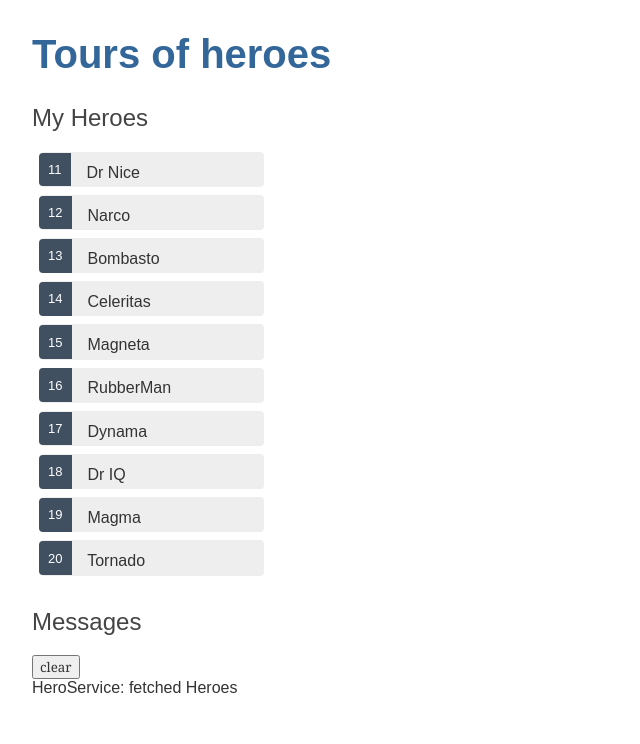
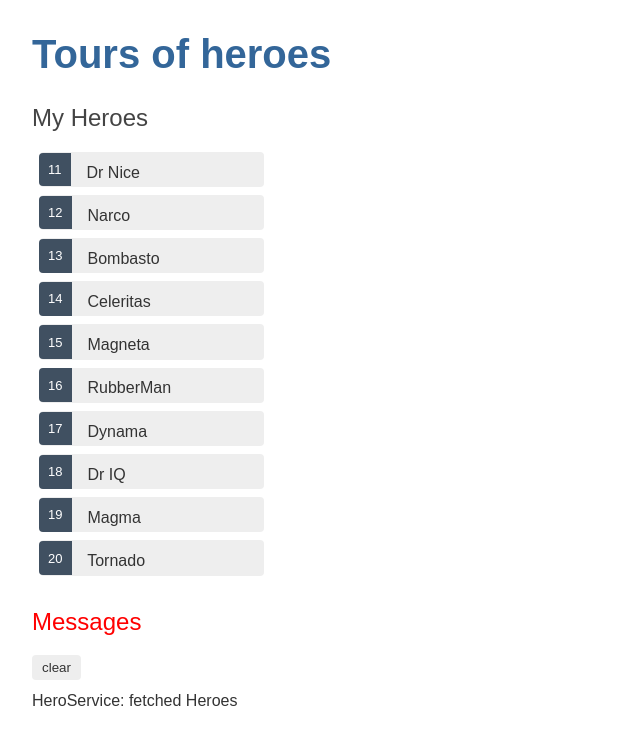
Before and after one commit to eagalvez/heroes_tutorial, an Angular app: page / in a window 1280 px wide. Shown: the top 744 px of the page, without its empty margins (0-640 px from the left). Built offline with nearby package versions, Linux system fonts and the light colour scheme.

Commit message:
css added to message

```diff
--- a/src/app/hero.service.ts
+++ b/src/app/hero.service.ts
@@ -8,6 +8,11 @@
 // in the dependency injection system
 @Injectable({ // accepts a metadata object for the service
   providedIn: 'root'
+  /*
+  You registered the HeroService as the provider of its
+  service at the root level so that it can be injected
+  anywhere in the app.
+  */
 })
 //  "service-in-service" scenario
 export class HeroService {
--- a/src/app/heroes/heroes.component.ts
+++ b/src/app/heroes/heroes.component.ts
@@ -1,6 +1,7 @@
 import { Component, OnInit } from '@angular/core';
 import { Hero } from '../hero';
 import { HeroService } from '../hero.service';
+import { MessageService } from '../message.service';
 @Component({
   selector: 'app-heroes',
   templateUrl: './heroes.component.html',
@@ -16,9 +17,17 @@
   selectedHero: Hero;
   heroes: Hero[];
   // define a component property called heroes to expose the HEROES array for binding.
-  onSelect(hero: Hero): void {
-    this.selectedHero = hero;
+
+
+  constructor(private heroService: HeroService,
+              private messageService: MessageService) { }
+// The parameter simultaneously defines a private heroService
+// property and identifies it as a HeroService injection site.
+
+  ngOnInit(): void {
+    this.getHeroes();
   }
+
   getHeroes(): void {
     this.heroService.getHeroes()
     .subscribe(heroes => this.heroes = heroes);
@@ -30,11 +39,9 @@
   emitted array to the callback,
    which sets the component's heroes property.
   */
-  constructor(private heroService: HeroService) { }
-// The parameter simultaneously defines a private heroService
-// property and identifies it as a HeroService injection site.
-  ngOnInit(): void {
-    this.getHeroes();
+  onSelect(hero: Hero): void{
+    this.selectedHero = hero;
+    this.messageService.add(`Heroes component:
+    Selected hero id=${hero.id}`);
   }
-
 }
--- a/src/app/messages/messages.component.css
+++ b/src/app/messages/messages.component.css
@@ -0,0 +1,34 @@
+/* MessagesComponent's private CSS styles */
+h2 {
+    color: red;
+    font-family: Arial, Helvetica, sans-serif;
+    font-weight: lighter;
+  }
+body {
+margin: 2em;
+}
+body, input[text], button {
+color: crimson;
+font-family: Cambria, Georgia;
+}
+button.clear {
+    font-family: Arial;
+    background-color: #eee;
+    border: none;
+    padding: 5px 10px;
+    border-radius: 4px;
+    cursor: pointer;
+    cursor: hand;
+    }
+button:hover {
+    background-color: #cfd8dc;
+    }
+button:disabled {
+    background-color: #eee;
+    color: #aaa;
+    cursor: auto;
+    }
+button.clear {
+    color: #333;
+    margin-bottom: 12px;
+    }
```
Also changed, not shown: src/app/messages/messages.component.html (line endings or trailing spaces).
